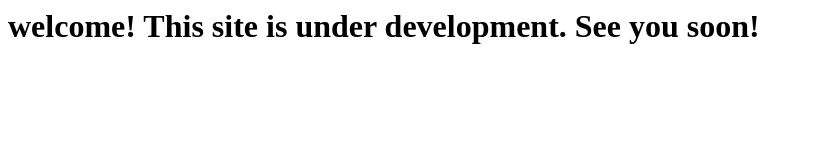
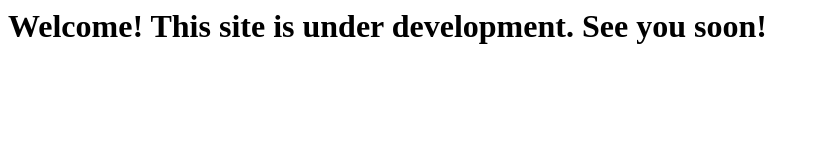
Before and after one commit to davidwxy62/RoomieMatter, a plain HTML site: page roommate_tools/templates/index.html in a window 1280 px wide. Shown: the whole page, without its empty margins (0-818 px from the left). Drawn offline with Linux system fonts and the light colour scheme.

Commit message:
auto commit

```diff
--- a/roommate_tools/templates/index.html
+++ b/roommate_tools/templates/index.html
@@ -1 +1 @@
-<h1>welcome! This site is  under development. See you soon!</h1>
+<h1>Welcome! This site is  under development. See you soon!</h1>
```
Also changed, not shown: 1 other file.
